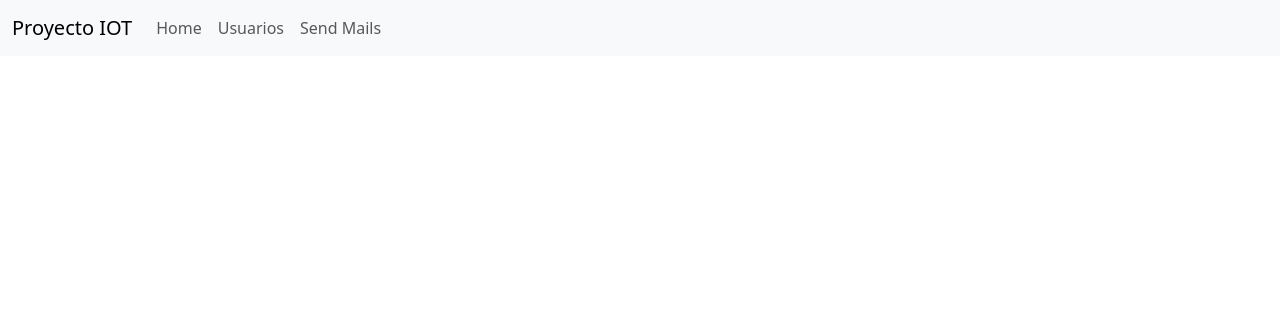
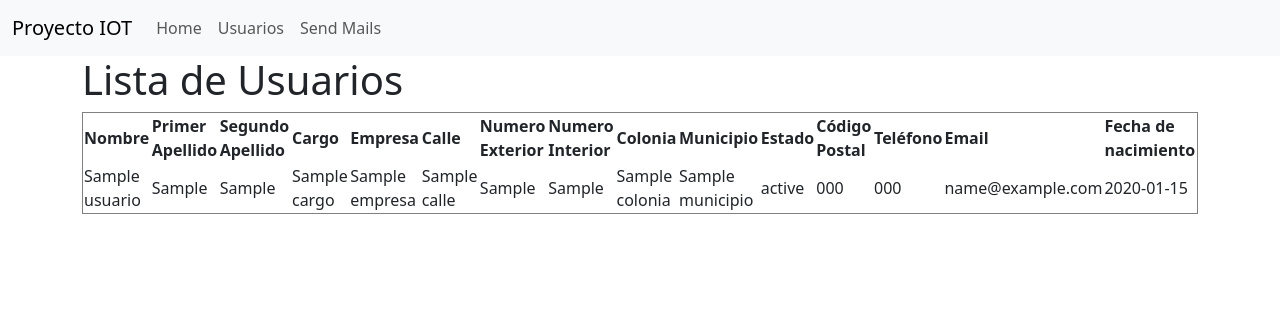
Before and after one commit to Alejmac/crud-con-flask-y-Json, a Python web app: template templates/users.html in a window 1280 px wide. Shown: the top 316 px of the page. Run offline with Jinja, Linux system fonts and the light colour scheme; the template is opened without the code that fills it: most values are stand-ins (such as "Sample title", 1, 10 or a date in 2020).

Commit message:
Se creo el archivo de users.py

```diff
--- a/templates/index.html
+++ b/templates/index.html
@@ -2,5 +2,5 @@
 
 {% block content %}
     <h1>Proyecto de IOT 2do Parcial</h1>
-    <h2>Jose Francisco Luna Hernandez</h2>
+    <h2>Jorge Alejandro Macias Perez</h2>
 {% endblock %}
--- a/templates/users.html
+++ b/templates/users.html
@@ -1,5 +1,50 @@
 {% extends 'base.html' %}
 
 {% block content %}
+<h1>Lista de Usuarios</h1>
+<table border="1">
+    <thead>
+        <tr>
+            <th>Nombre</th>
+            <th>Primer Apellido</th>
+            <th>Segundo Apellido</th>
+            <th>Cargo</th>
+            <th>Empresa</th>
+            <th>Calle</th>
+            <th>Numero Exterior</th>
+            <th>Numero Interior</th>
+            <th>Colonia</th>
+            <th>Municipio</th>
+            <th>Estado</th>
+            <th>Código Postal</th>
+            <th>Teléfono</th>
+            <th>Email</th>
+            <th>Fecha de nacimiento</th>
+            <!-- <th>Edad</th> -->
+        </tr>
+    </thead>
+    <tbody>
+        {% for usuario in usuarios %}
+        <tr>
+            <td>{{ usuario.nombre }}</td>
+            <td>{{ usuario.apellido1 }}</td>
+            <td>{{ usuario.apellido2 }}</td>
+            <td>{{ usuario.cargo }}</td>
+            <td>{{ usuario.empresa }}</td>
+            <td>{{ usuario.calle }}</td>
+            <td>{{ usuario.numeroExt }}</td>
+            <td>{{ usuario.numeroInt }}</td>
+            <td>{{ usuario.colonia }}</td>
+            <td>{{ usuario.municipio }}</td>
+            <td>{{ usuario.estado }}</td>
+            <td>{{ usuario.codigopostal }}</td>
+            <td>{{ usuario.telefono }}</td>
+            <td>{{ usuario.email }}</td>
+            <td>{{ usuario.fechanacimiento }}</td>
+            <!-- <td>{{ usuario.edad }}</td> -->
 
+        </tr>
+        {% endfor %}
+    </tbody>
+</table>
 {% endblock %}
```
Also changed, not shown: App.py (+11 -1 lines), users.json (+17 -0 lines), users.py (+23 -1 lines).
